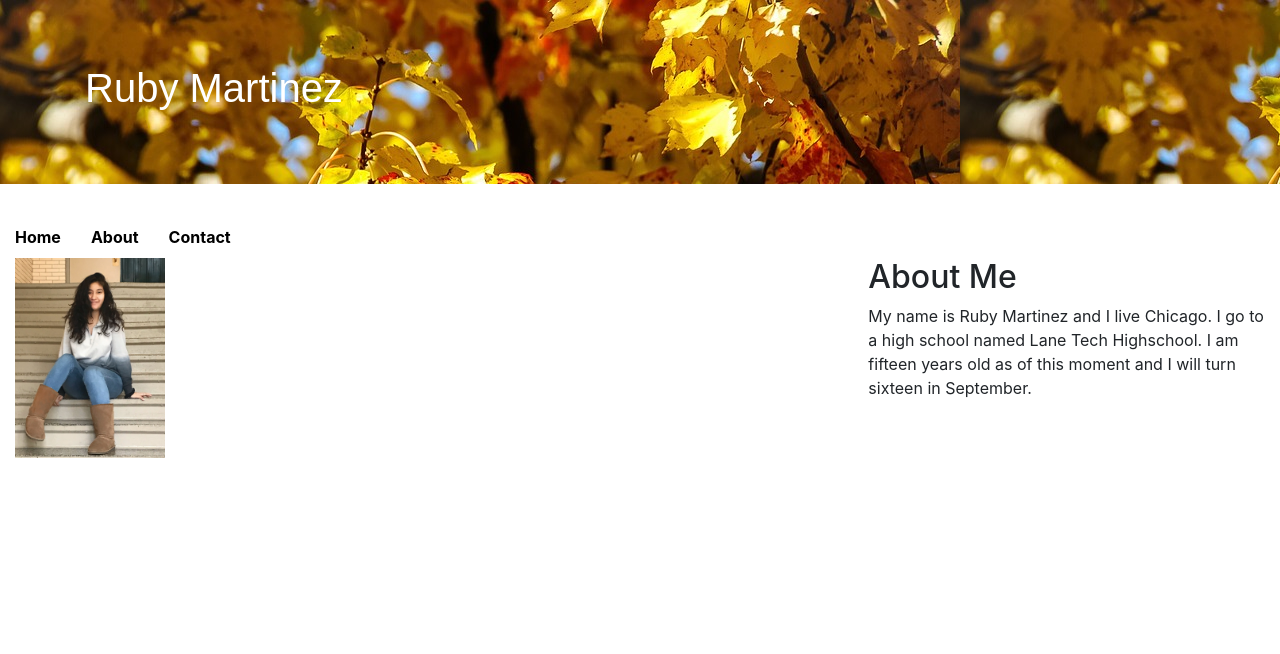
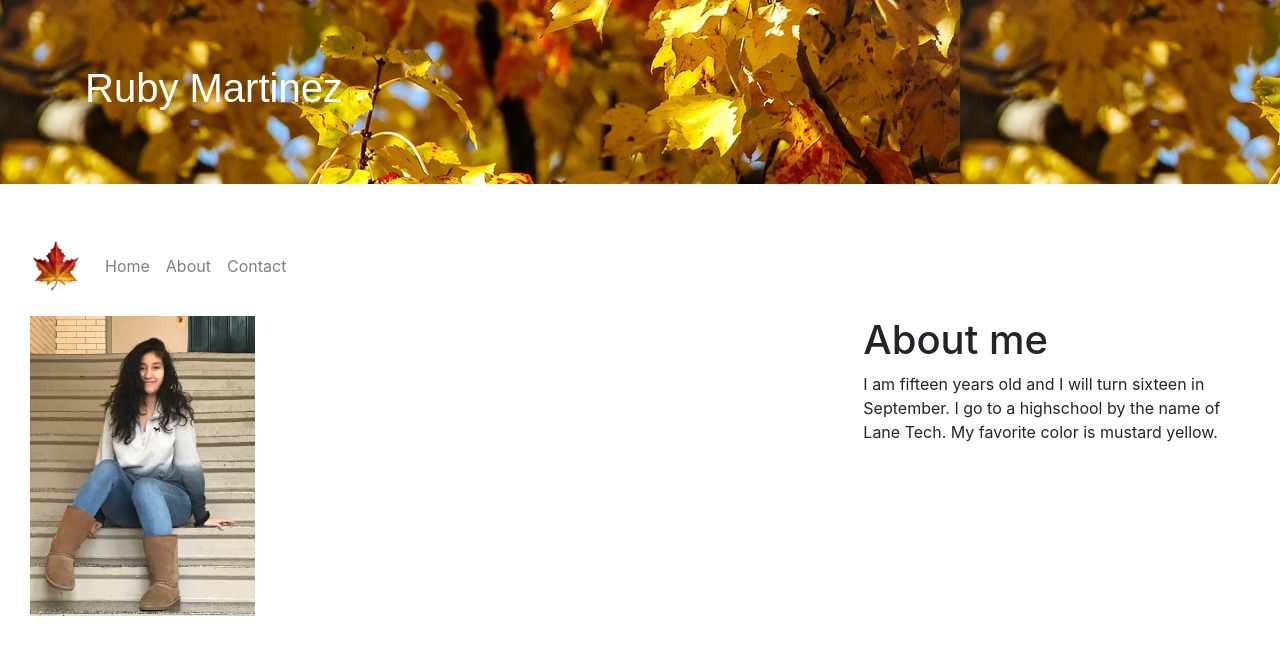
Before and after one commit to rpmartinez03/ecs1819-1, a plain HTML site: page webFinal/index.html in a window 1280 px wide. Drawn offline with nearby package versions, Linux system fonts and the light colour scheme.

Commit message:
first commit

```diff
--- a/webFinal/index.html
+++ b/webFinal/index.html
@@ -1,50 +1,67 @@
 <!DOCTYPE html>
 <html>
     <head>
-            <!-- Latest compiled and minified CSS -->
-            <link rel="stylesheet" href="https://maxcdn.bootstrapcdn.com/bootstrap/4.2.1/css/bootstrap.min.css">
+        <title>
 
-            <!-- jQuery library -->
+        </title>
+
+        <!--Bootstrap CDNs-->
+            <meta name="viewport" content="width=device-width, initial-scale=1">
+            <link rel="stylesheet" href="https://maxcdn.bootstrapcdn.com/bootstrap/4.3.1/css/bootstrap.min.css">
             <script src="https://ajax.googleapis.com/ajax/libs/jquery/3.3.1/jquery.min.js"></script>
+            <script src="https://cdnjs.cloudflare.com/ajax/libs/popper.js/1.14.7/umd/popper.min.js"></script>
+            <script src="https://maxcdn.bootstrapcdn.com/bootstrap/4.3.1/js/bootstrap.min.js"></script>
+        <!--stylesheet-->
+                         <link rel="stylesheet" type="text/css" href="style.css">
 
-            <!-- Popper JS -->
-            <script src="https://cdnjs.cloudflare.com/ajax/libs/popper.js/1.14.6/umd/popper.min.js"></script>
+    </head>
 
-            <!-- Latest compiled JavaScript -->
-            <script src="https://maxcdn.bootstrapcdn.com/bootstrap/4.2.1/js/bootstrap.min.js"></script>
-            <link rel="stylesheet" type="text/css" href="style.css">
-        </head>
     <body>
-                <div class="class2">
         <div class="jumbotron jumbotron-fluid">
                 <div class="container">
-                            <h1 class="class1"> Ruby Martinez</h1>
+                    <h1 class="class1">
+                        Ruby Martinez
+                    </h1>
             </div>
         </div>
 
-                <ul class="nav">
-                    <li class="class4"><a class="class5" href="#">Home </a></li>
-                    <li class="class4"><a class="class5" href="#">About </a></li>
-                    <li class="class4"><a class="class5" href="#">Contact </a></li>
+        <div class="container-fluid">
 
+<nav class="navbar navbar-expand-sm navbar-light">
+
+  <!-- Brand/logo -->
+  <a class="navbar-brand" href="#">
+      <img class="class6" src="images/maplef.png">
+  </a>
+
+  <!-- Links -->
+  <ul class="navbar-nav">
+    <li class="nav-item">
+      <a class="nav-link" href="index.html">Home</a>
+    </li>
+    <li class="nav-item">
+      <a class="nav-link" href="index2.html">About</a>
+    </li>
+    <li class="nav-item">
+      <a class="nav-link" href="index3.html">Contact</a>
+    </li>
   </ul>
-              </div>
+</nav>
 
 
-              <!--End of Navbar-->
 
         <div class="container-fluid">
             <div class="row">
                 <div class="col-lg-8">
-                          <img class="class3" src="images/stairpicture.jpg">
+                    <img class="class7" src="images/stairpicture.jpg"></img>
                 </div>
                 <div class="col-lg-4">
-                          <h2> About Me </h2>
-                          <p>My name is Ruby Martinez and I live Chicago. I go to a high school named Lane Tech Highschool. I am fifteen years old as of this moment and I will turn sixteen in September. </p>
+                    <h1> About me</h1>
+                    <p>I am fifteen years old and I will turn sixteen in September. I go to a highschool by the name of Lane Tech. My favorite color is mustard yellow.</p>
+                </div>
             </div>
         </div>
 
-              </div>
 
 
     </body>
--- a/webFinal/style.css
+++ b/webFinal/style.css
@@ -5,18 +5,7 @@
     font-family: fantasy;
     color: white;
 }
-.nav{
-  width: 100%;
-	float: left;
-	margin: auto;
-	padding: 0;
-	list-style: none;
-	background-color: white;
-	border-bottom: 1px solid #fff;
-	border-top: 1px solid #fff;
 
-
-}
 
 .class4{
   float: left;
@@ -27,6 +16,7 @@
 	color: #000;
 
 }
+
 .class5{
   color: black;
 }
@@ -37,6 +27,12 @@
     background-color:#fff;
 
 }
-.class3{
-    height:200px;
+img{
+    height:300px;
 }
+.navbar {
+	height: 100px;
+}
+.class6{
+	height:50px;
+}
```
Also changed, not shown: webFinal/index2.html (added, +57 -0 lines), webFinal/index3.html (added, +21 -0 lines), webFinal/images/family.jpg (added), webFinal/images/family2.jpg (added), webFinal/images/maplef.png (added), webFinal/images/martin.jpg (added), webFinal/images/me.jpg (added), webFinal/style2.css (added), webFinal/style3.css (added). Lines whose indentation alone changed are shown as unchanged.
